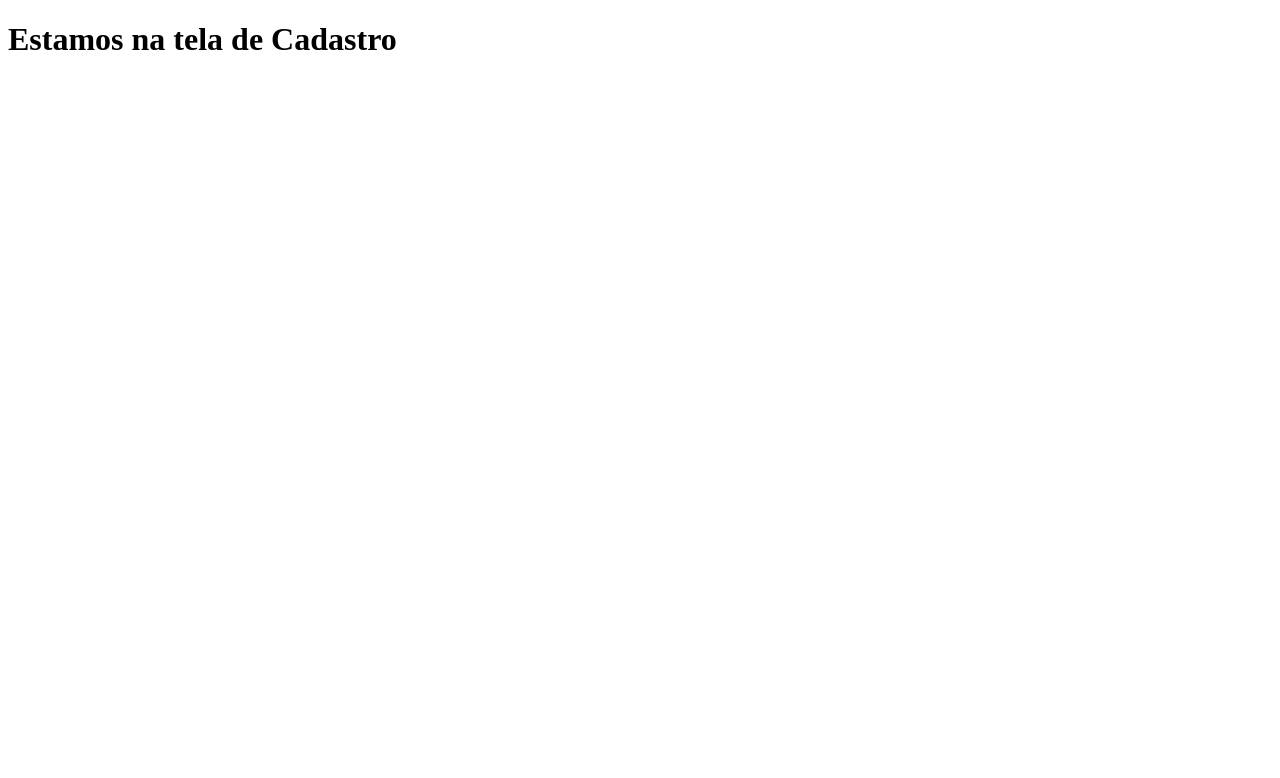
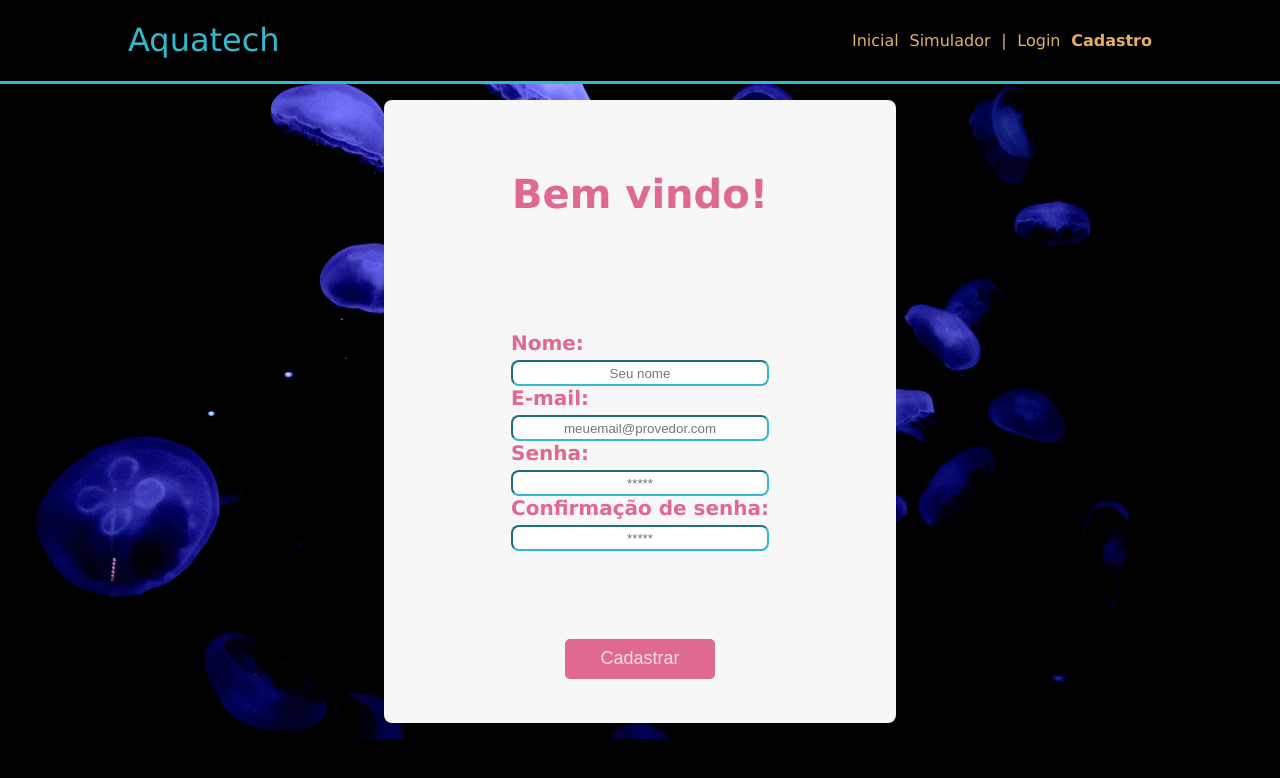
Before and after one commit to MatheusFerroTorres/aquatech, a plain HTML site: page cadastro.html in a window 1280 px wide. Drawn offline with Linux system fonts and the light colour scheme.

Commit message:
Tela de cadastro feita

```diff
--- a/cadastro.html
+++ b/cadastro.html
@@ -1,11 +1,45 @@
 <!DOCTYPE html>
 <html lang="pt-br">
+
 <head>
-    <meta charset="UTF-8">
-    <meta name="viewport" content="width=device-width, initial-scale=1.0">
-    <title>Cadastro</title>
+  <meta charset="UTF-8">
+  <meta name="viewport" content="width=device-width, initial-scale=1.0">
+  <title>Cadastro</title>
+  <link rel="stylesheet" href="style2.css">
+  <link rel="shortcut icon" href="./assets/imagens/favicon2.ico">
 </head>
+
 <body>
-    <h1>Estamos na tela de Cadastro</h1>
+  <div class="header">
+    <div class="container">
+      <h1 class="titulo">Aquatech</h1>
+      <ul class="navbar">
+        <a href="./index.html"><li> Inicial </li></a>
+        <a href="./simulador.html"><li> Simulador </li></a>
+        <li>|</li>
+        <a href="./login.html"><li> Login </li></a>
+        <a href="./cadastro.html"><li><strong>Cadastro</strong></li></a>
+      </ul>
+    </div>
+  </div>
+  <div class="banner">
+    <div class="container">
+      <div class="cadastro">
+        <h1>Bem vindo!</h1>
+        <div class="informacoes">
+          <b>Nome: <br>
+          <input class="input" placeholder="Seu nome"><br>
+          <b>E-mail: <br>
+          <input class="input" placeholder="meuemail@provedor.com"><br>
+          Senha: <br>
+          <input class="input" type="password" placeholder="*****"><br>
+          Confirmação de senha: <br>
+          <input class="input" type="password" placeholder="*****"><br>
+        </div>
+        <button class="button" onclick="Cadastrar()">Cadastrar</button>
+      </div>
+    </div>
+  </div>
 </body>
+
 </html>
--- /dev/null
+++ b/style2.css
@@ -0,0 +1,102 @@
+body {
+    margin: 0;
+    padding: 0;
+    font-family: Verdana, Geneva, Tahoma, sans-serif;
+    background-color: black;
+}
+
+.titulo {
+    color: #32b9cd;
+    width: fit-content;
+    font-weight: 500;
+}
+
+.navbar {
+    width: 300px;
+    color: #e3b062;
+    list-style: none;
+    display: flex;
+    justify-content: space-between;
+    align-items: center;
+}
+
+.navbar a{
+    color: #e3b062;
+    text-decoration: solid;
+}
+
+.navbar a:hover{
+    color: #32b9cd;
+}
+.header {
+    border-bottom: 3px solid #32b9cd;
+}
+
+.container {
+    width: 80%;
+    margin: auto;
+    display: flex;
+}
+
+.header .container {
+    justify-content: space-between;
+}
+
+.banner{
+    background-image: url("./assets/imagens/bg-jelly-fish-para_outras_pags.png");
+    height: 655px;
+    color: white;
+    display: flex;
+    justify-content: center;
+    flex-direction: column;
+    align-items: center;
+}
+
+
+.banner .container{
+    justify-content: center;
+    align-items: center;
+    height: 100%;
+}
+
+
+.banner .container .cadastro {
+    font-size: 20px;
+    width: 50%;
+}
+.cadastro{
+    background-color: #f7f7f7;
+    width: 45%;
+    height: 95%;
+    color: rgb(223, 105, 144);
+    display: flex;
+    justify-content:space-around;
+    flex-direction: column;
+    align-items: center;
+    border-radius: 8px;
+}
+
+.input {
+    border-radius: 8px;
+    border-style: inset;
+    border-color: #32b9cd;
+    text-align: center;
+    width: 250px;
+    height: 20px;
+    margin-top: 5px;
+}
+
+.button{
+    background-color: rgb(223, 105, 144);
+    color: rgba(255, 255, 255, 0.775);
+    border-radius: 5px;
+    width: 150px;
+    height: 40px;
+    text-align: center;
+    border: none;
+    font-size: large;
+}
+
+.button:hover{
+    background-color: #32b9cd;
+}
```
Also changed, not shown: index.html (+0 -1 lines), login.html (+1 -1 lines).
